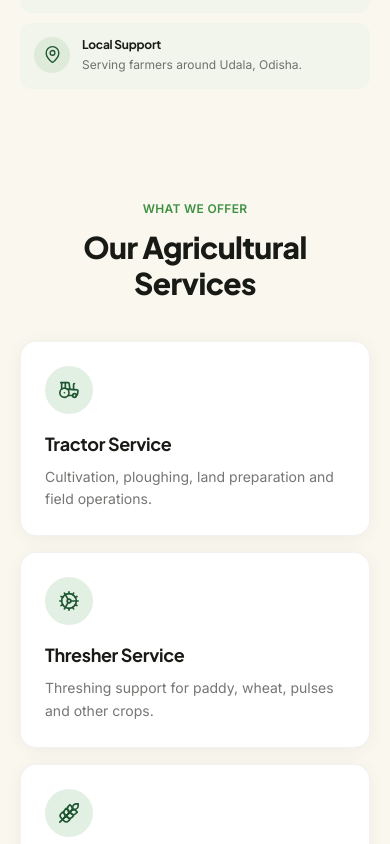
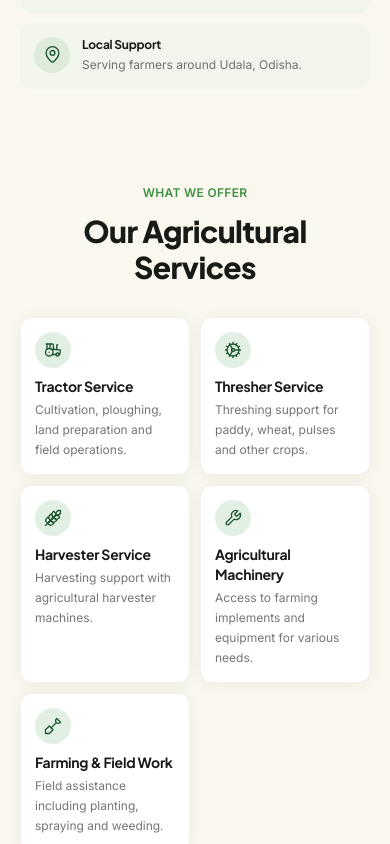
Before and after one commit to amandv123/sukanti-agricultural-works, a React (Vite) app: page / in a window 390 px wide. Shown: the part 1240-2084 px from the top of the page. Built offline with nearby package versions, Linux system fonts and the light colour scheme; the HTML template or start-up script is replaced by a standard one.

Commit message:
Compact service cards for mobile

```diff
--- a/src/components/Services.tsx
+++ b/src/components/Services.tsx
@@ -3,14 +3,14 @@ import { services } from '../data/services'
 
 export default function Services() {
   return (
-    <section id="services" className="py-16 sm:py-24">
+    <section id="services" className="py-12 sm:py-24">
       <div className="mx-auto max-w-7xl px-5 sm:px-8 text-center">
         <p className="section-label">What We Offer</p>
         <h2 className="mt-3 font-display font-extrabold text-3xl sm:text-4xl text-brand-ink">
           Our Agricultural Services
         </h2>
 
-        <div className="mt-10 grid grid-cols-1 sm:grid-cols-2 lg:grid-cols-5 gap-4 sm:gap-5">
+        <div className="mt-8 sm:mt-10 grid grid-cols-2 sm:grid-cols-2 lg:grid-cols-5 gap-2.5 sm:gap-5">
           {services.map((s, i) => {
             const Icon = s.icon
             return (
@@ -20,15 +20,16 @@ export default function Services() {
                 whileInView={{ opacity: 1, y: 0 }}
                 viewport={{ once: true, amount: 0.4 }}
                 transition={{ duration: 0.4, delay: i * 0.05 }}
-                className="group text-left bg-white border border-black/5 rounded-2xl p-6 shadow-card hover:shadow-cardHover hover:-translate-y-1 transition-all duration-300"
+                className="group text-left bg-white border border-black/5 rounded-xl p-3.5 shadow-card hover:shadow-cardHover hover:-translate-y-1 transition-all duration-300 sm:rounded-2xl sm:p-6"
               >
-                <div className="w-12 h-12 rounded-full bg-brand-fresh/15 text-brand-deep flex items-center justify-center transition-transform group-hover:scale-105">
-                  <Icon size={22} strokeWidth={1.8} />
+                <div className="w-9 h-9 rounded-full bg-brand-fresh/15 text-brand-deep flex items-center justify-center transition-transform group-hover:scale-105 sm:w-12 sm:h-12">
+                  <Icon size={18} strokeWidth={1.8} className="sm:hidden" />
+                  <Icon size={22} strokeWidth={1.8} className="hidden sm:block" />
                 </div>
-                <h3 className="mt-4 font-display font-bold text-lg text-brand-ink">
+                <h3 className="mt-2 font-display font-bold text-sm text-brand-ink sm:mt-4 sm:text-lg">
                   {s.name}
                 </h3>
-                <p className="mt-2 text-sm text-brand-ink/60 leading-relaxed">
+                <p className="mt-1 text-xs text-brand-ink/60 leading-5 sm:mt-2 sm:text-sm sm:leading-relaxed">
                   {s.description}
                 </p>
               </motion.div>
```
